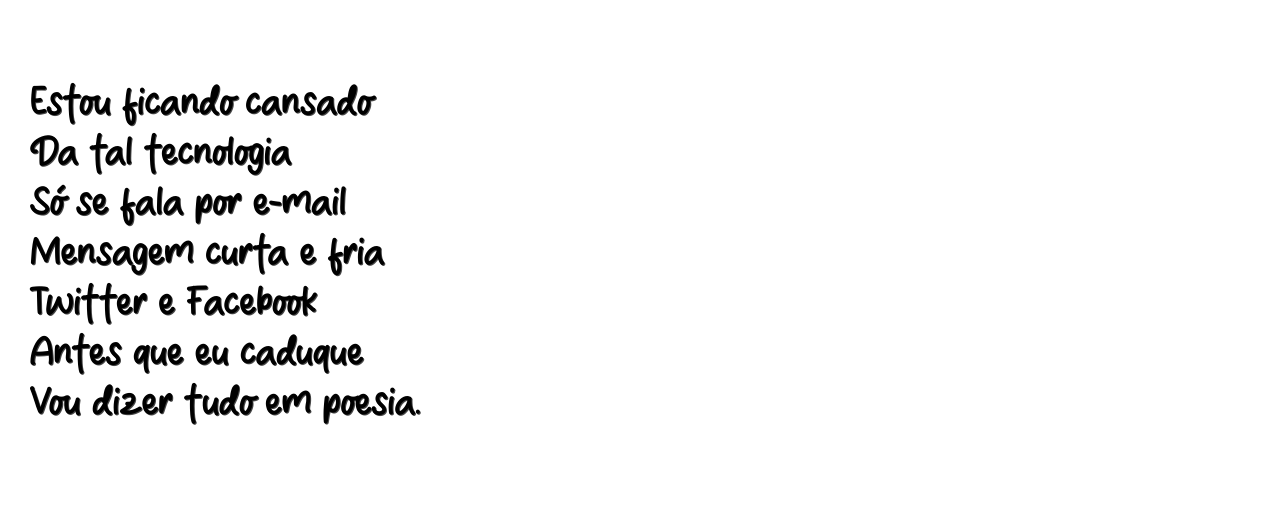
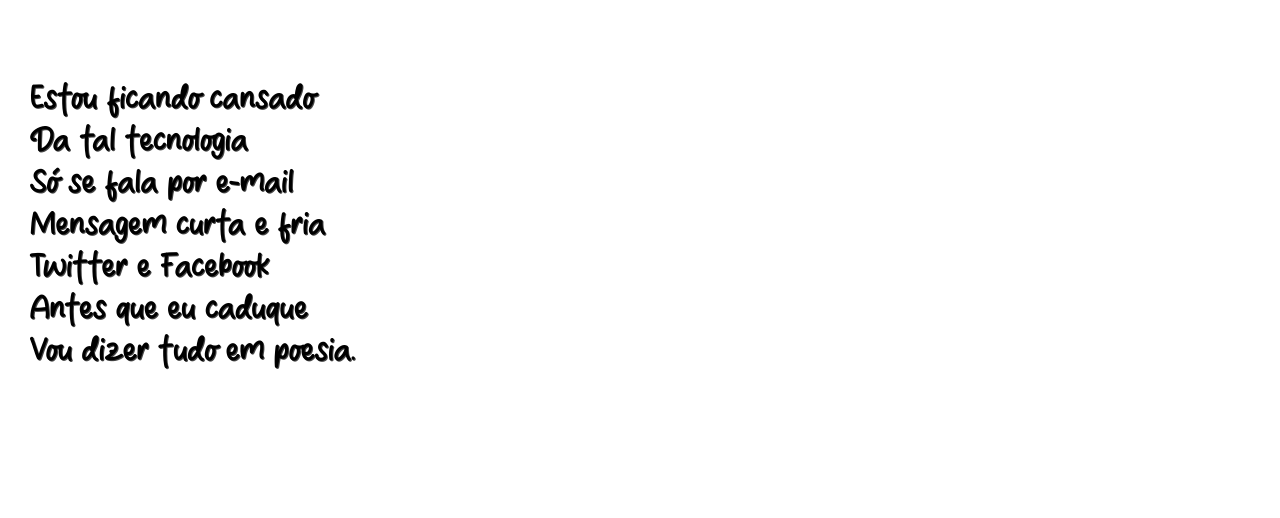
Before and after one commit to PamellaMoraes/Projeto-Cordel, a plain HTML site: page index.html in a window 1280 px wide. Shown: the part 213-731 px from the top of the page. Drawn offline with Linux system fonts and the light colour scheme; files whose address does not match are found by name.

Commit message:
Update style.css

```diff
--- a/style.css
+++ b/style.css
@@ -59,7 +59,7 @@ section{
         padding-bottom: 10vh;
         padding-left: 30px;
         font-family:var(--fonte-texto);
-        font-size: 3vw;  /*(VW significa veiw width(a largura);) */
+        font-size: 2em;   /* (VW significa veiw width(a largura);) */
         }
 
 
```
